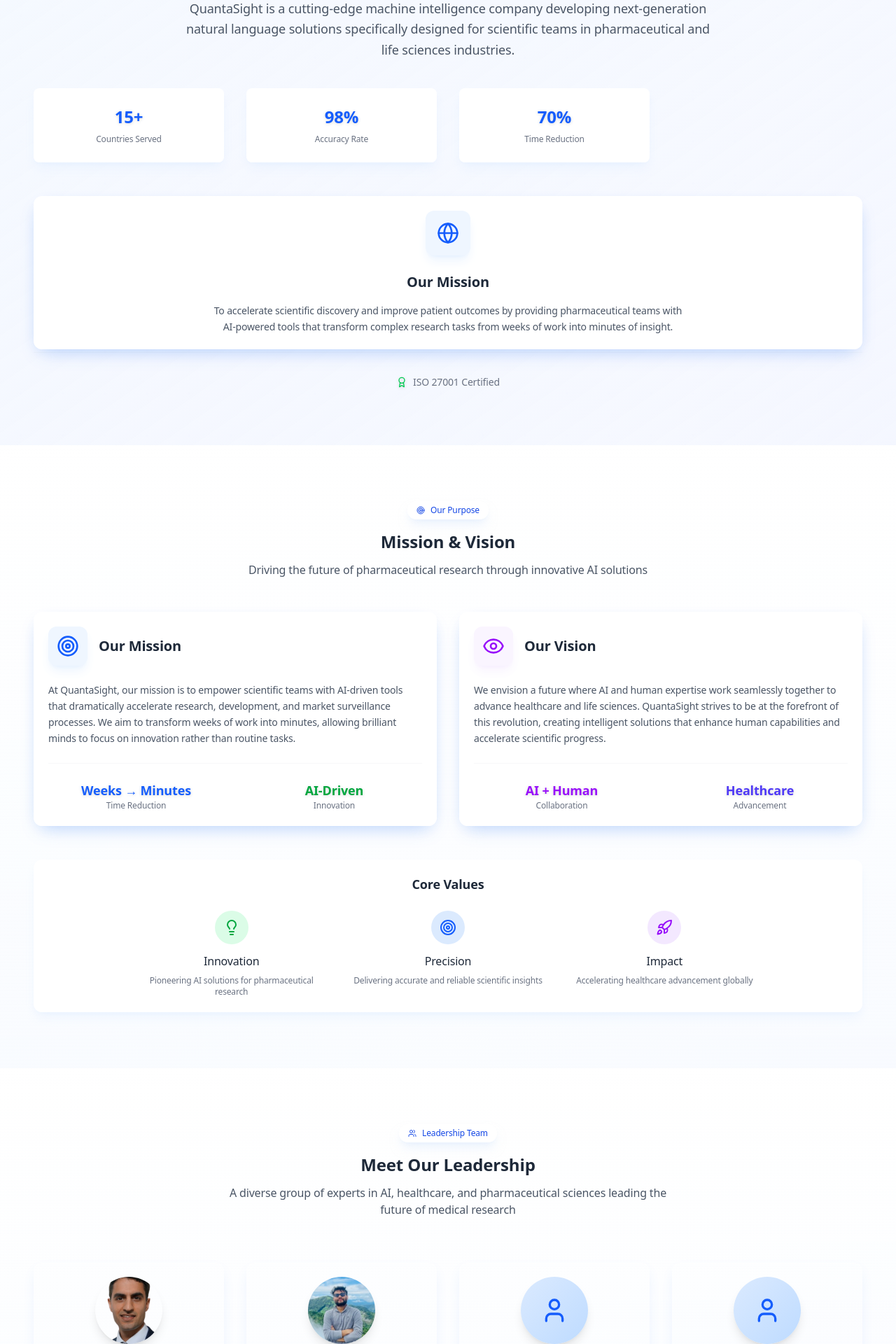
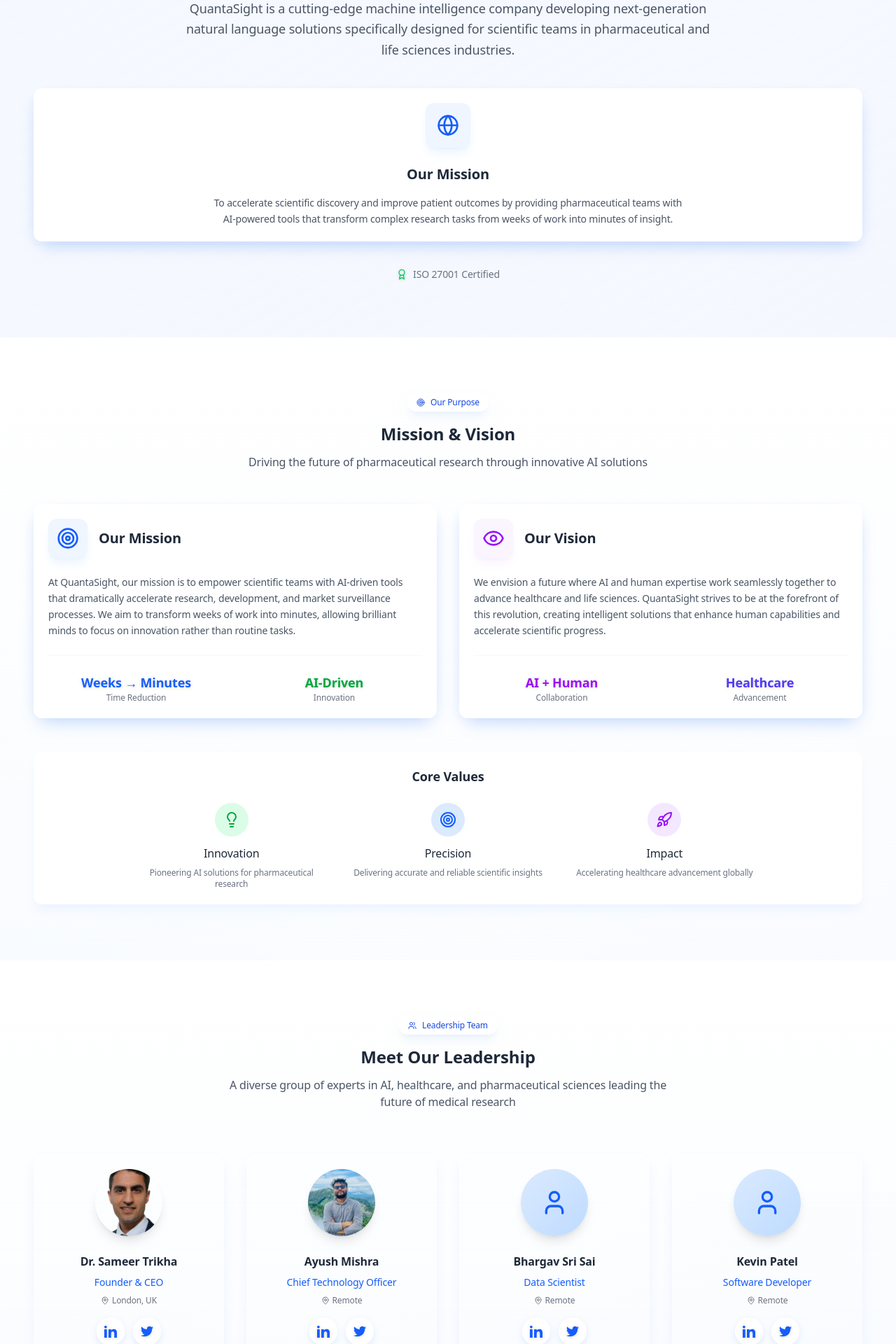
Before and after one commit to QuantaSight/website-2.0, a React (Vite) app in the folder frontend/: page /about in a window 1280 px wide. Shown: the part 320-2240 px from the top of the page at 70% size. Built offline with nearby package versions, Linux system fonts and the light colour scheme.

Commit message:
Final changes

```diff
--- a/frontend/src/components/sections/about/AboutHero.jsx
+++ b/frontend/src/components/sections/about/AboutHero.jsx
@@ -44,32 +44,24 @@ const AboutHero = ({ darkMode }) => {
                 </div>
 
                 {/* Enhanced Key metrics with shadows */}
-                <div className="grid grid-cols-2 lg:grid-cols-4 gap-4 sm:gap-6 mb-10 sm:mb-12">
-                    <div className={`text-center p-4 sm:p-6 rounded-lg transition-all hover:scale-105 shadow-lg hover:shadow-xl ${
-                        darkMode
-                            ? 'glass-dark shadow-gray-900/20 hover:shadow-gray-900/30'
-                            : 'glass-light shadow-blue-100/40 hover:shadow-blue-200/50'
-                    }`}>
-                        <div className="text-xl sm:text-2xl font-bold text-blue-600 mb-2 drop-shadow-sm">15+</div>
-                        <div className="text-xs text-gray-500">Countries Served</div>
-                    </div>
-                    <div className={`text-center p-4 sm:p-6 rounded-lg transition-all hover:scale-105 shadow-lg hover:shadow-xl ${
-                        darkMode
-                            ? 'glass-dark shadow-gray-900/20 hover:shadow-gray-900/30'
-                            : 'glass-light shadow-blue-100/40 hover:shadow-blue-200/50'
-                    }`}>
-                        <div className="text-xl sm:text-2xl font-bold text-blue-600 mb-2 drop-shadow-sm">98%</div>
-                        <div className="text-xs text-gray-500">Accuracy Rate</div>
-                    </div>
-                    <div className={`text-center p-4 sm:p-6 rounded-lg transition-all hover:scale-105 shadow-lg hover:shadow-xl ${
-                        darkMode
-                            ? 'glass-dark shadow-gray-900/20 hover:shadow-gray-900/30'
-                            : 'glass-light shadow-blue-100/40 hover:shadow-blue-200/50'
-                    }`}>
-                        <div className="text-xl sm:text-2xl font-bold text-blue-600 mb-2 drop-shadow-sm">70%</div>
-                        <div className="text-xs text-gray-500">Time Reduction</div>
-                    </div>
-                </div>
+                {/*<div className="grid grid-cols-2 lg:grid-cols-4 gap-4 sm:gap-6 mb-10 sm:mb-12">*/}
+                {/*    <div className={`text-center p-4 sm:p-6 rounded-lg transition-all hover:scale-105 shadow-lg hover:shadow-xl ${*/}
+                {/*        darkMode*/}
+                {/*            ? 'glass-dark shadow-gray-900/20 hover:shadow-gray-900/30'*/}
+                {/*            : 'glass-light shadow-blue-100/40 hover:shadow-blue-200/50'*/}
+                {/*    }`}>*/}
+                {/*        <div className="text-xl sm:text-2xl font-bold text-blue-600 mb-2 drop-shadow-sm">98%</div>*/}
+                {/*        <div className="text-xs text-gray-500">Accuracy Rate</div>*/}
+                {/*    </div>*/}
+                {/*    <div className={`text-center p-4 sm:p-6 rounded-lg transition-all hover:scale-105 shadow-lg hover:shadow-xl ${*/}
+                {/*        darkMode*/}
+                {/*            ? 'glass-dark shadow-gray-900/20 hover:shadow-gray-900/30'*/}
+                {/*            : 'glass-light shadow-blue-100/40 hover:shadow-blue-200/50'*/}
+                {/*    }`}>*/}
+                {/*        <div className="text-xl sm:text-2xl font-bold text-blue-600 mb-2 drop-shadow-sm">70%</div>*/}
+                {/*        <div className="text-xs text-gray-500">Time Reduction</div>*/}
+                {/*    </div>*/}
+                {/*</div>*/}
 
                 {/* Enhanced Mission statement with shadows */}
                 <div className={`professional-card text-center p-6 sm:p-8 transition-all duration-300 shadow-xl hover:shadow-2xl ${
--- a/frontend/src/components/sections/about/Team.jsx
+++ b/frontend/src/components/sections/about/Team.jsx
@@ -134,12 +134,12 @@ const Team = ({ darkMode }) => {
                     />
                     <TeamMember
                         name="Bhargav Sri Sai"
-                        title="AI Research Lead"
+                        title="Data Scientist"
                         image="/api/placeholder/200/200"
                         location="Remote"
                         linkdin="https://www.linkedin.com/in/bhargav-sri-sai-147331204/"
                         twitter="https://www.linkedin.com/in/bhargav-sri-sai-147331204/"
-                        TeamLead="AI Research"
+                        TeamLead="Data Scientist"
                         darkMode={darkMode}
                     />
                     <TeamMember
--- a/frontend/src/components/sections/xtract/SearchCapabilities.jsx
+++ b/frontend/src/components/sections/xtract/SearchCapabilities.jsx
@@ -27,7 +27,7 @@ const SearchCapabilities = ({ darkMode }) => {
 
                 <div className="grid grid-cols-1 lg:grid-cols-2 gap-8 lg:gap-12 items-center">
                     {/* Left side - Features */}
-                    <div className="space-y-10">
+                    <div className="space-y-3">
                         {/* Boolean Operators Card */}
                         <div className={`professional-card p-5 sm:p-6 transition-all duration-300 shadow-xl hover:shadow-2xl hover:-translate-y-1 ${
                             darkMode
@@ -46,7 +46,7 @@ const SearchCapabilities = ({ darkMode }) => {
                                 </div>
                                 <h3 className="text-base font-bold sm:ml-3">Boolean Operators</h3>
                             </div>
-                            <ul className="space-y-3">
+                            <ul className="space-y-1">
                                 <li className="flex items-start">
                                     <ChevronRight size={16} className="text-blue-600 mt-1 mr-3 flex-shrink-0 drop-shadow-sm" />
                                     <span className="text-sm leading-relaxed">AND, OR, NOT operators for precise queries</span>
@@ -76,7 +76,7 @@ const SearchCapabilities = ({ darkMode }) => {
                                 </div>
                                 <h3 className="text-base font-bold sm:ml-3">Date & Year Filtering</h3>
                             </div>
-                            <ul className="space-y-3">
+                            <ul className="space-y-1">
                                 <li className="flex items-start">
                                     <ChevronRight size={16} className="text-blue-600 mt-1 mr-3 flex-shrink-0 drop-shadow-sm" />
                                     <span className="text-sm leading-relaxed">Year range filtering: [2020 TO 2025]</span>
@@ -189,18 +189,18 @@ const SearchCapabilities = ({ darkMode }) => {
                             </div>
 
                             {/* Stats */}
-                            <div className="mt-6 pt-6 border-t border-gray-200/20">
-                                <div className="grid grid-cols-2 gap-4 text-center">
-                                    <div>
-                                        <div className="text-base sm:text-lg font-bold text-blue-600">2.3M+</div>
-                                        <div className="text-xs text-gray-500">Documents Indexed</div>
-                                    </div>
-                                    <div>
-                                        <div className="text-base sm:text-lg font-bold text-green-600">&lt;0.5s</div>
-                                        <div className="text-xs text-gray-500">Average Search Time</div>
-                                    </div>
-                                </div>
-                            </div>
+                            {/*<div className="mt-6 pt-6 border-t border-gray-200/20">*/}
+                            {/*    <div className="grid grid-cols-2 gap-4 text-center">*/}
+                            {/*        <div>*/}
+                            {/*            <div className="text-base sm:text-lg font-bold text-blue-600">2.3M+</div>*/}
+                            {/*            <div className="text-xs text-gray-500">Documents Indexed</div>*/}
+                            {/*        </div>*/}
+                            {/*        <div>*/}
+                            {/*            <div className="text-base sm:text-lg font-bold text-green-600">&lt;0.5s</div>*/}
+                            {/*            <div className="text-xs text-gray-500">Average Search Time</div>*/}
+                            {/*        </div>*/}
+                            {/*    </div>*/}
+                            {/*</div>*/}
                         </div>
                     </div>
                 </div>
```
Also changed, not shown: 1 other file (tests, documents, lock files or other folders).
